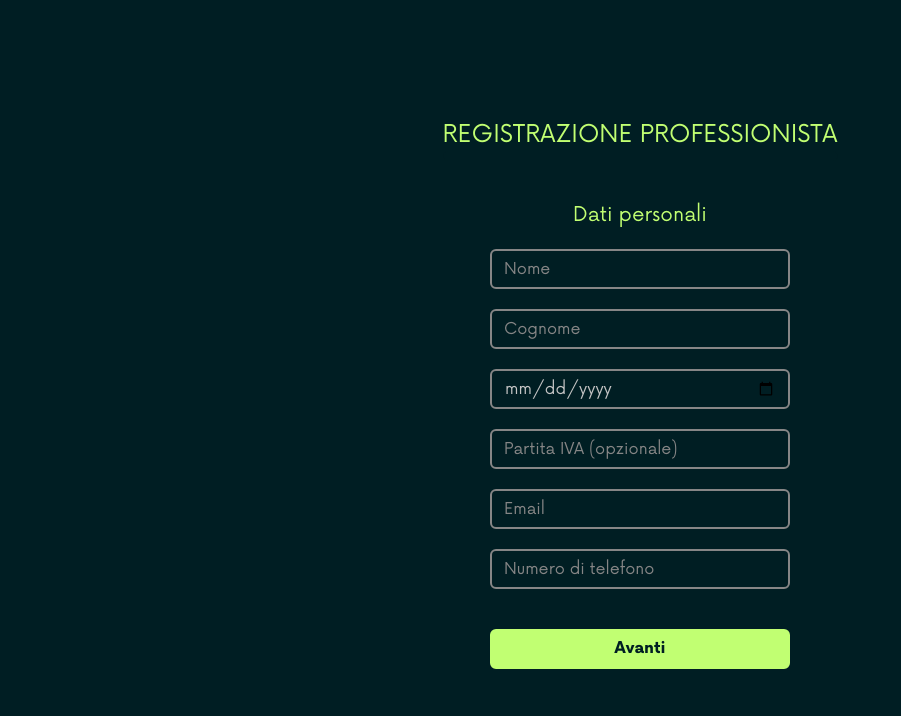
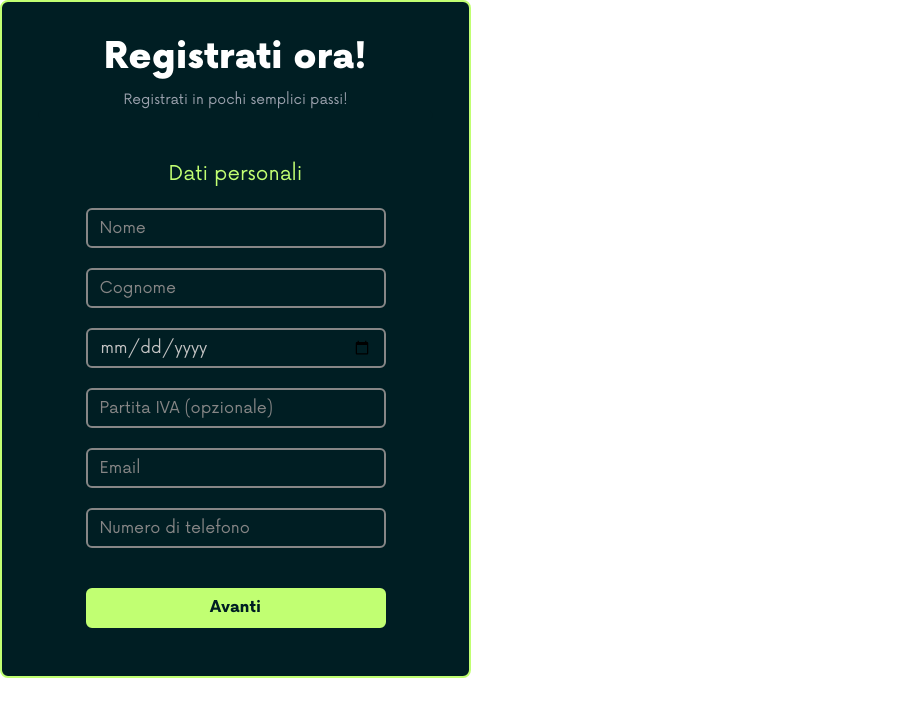
Before and after one commit to develhope/FS28-Team2-Project4, a React (Vite) app in the folder stayfit-app/: page / in a window 1280 px wide. Shown: the top 716 px of the page, without its empty margins (0-901 px from the left). Built offline with nearby package versions, Linux system fonts and the light colour scheme.

Commit message:
Style: FormProfessionista

```diff
--- a/stayfit-app/src/FormProfessionista.jsx
+++ b/stayfit-app/src/FormProfessionista.jsx
@@ -429,7 +429,7 @@ const Form = () => {
       label: "Come hai conosciuto l'app",
       fields: ['referral'],
       component: (
-        <div className='flex flex-col items-center gap-5'>
+        <div className="flex flex-col items-center gap-5">
           <Textbox
             type="text"
             name="referral"
@@ -455,14 +455,15 @@ const Form = () => {
   ];
 
   return (
-    <div className="h-screen w-screen flex flex-col justify-center items-center bg-primary-blue">
+    <div className="flex flex-col justify-center items-center w-fit h-fit px-9 py-9 bg-primary-blue border-2 border-secondary-green rounded-lg">
       <form
         onSubmit={(e) => e.preventDefault()}
         className="flex flex-col items-center justify-center"
       >
-        <h2 className="text-2xl text-secondary-green">
-          REGISTRAZIONE PROFESSIONISTA
-        </h2>
+        <h2 className="text-4xl font-extrabold text-white">Registrati ora!</h2>
+        <p className="text-sm text-gray-400 mt-3">
+          Registrati in pochi semplici passi!
+        </p>
         <div className="w-[395px] mb-10">
           <div className="w-[395px] bg-[#001e23] rounded-full h-2.5">
             <div
```
